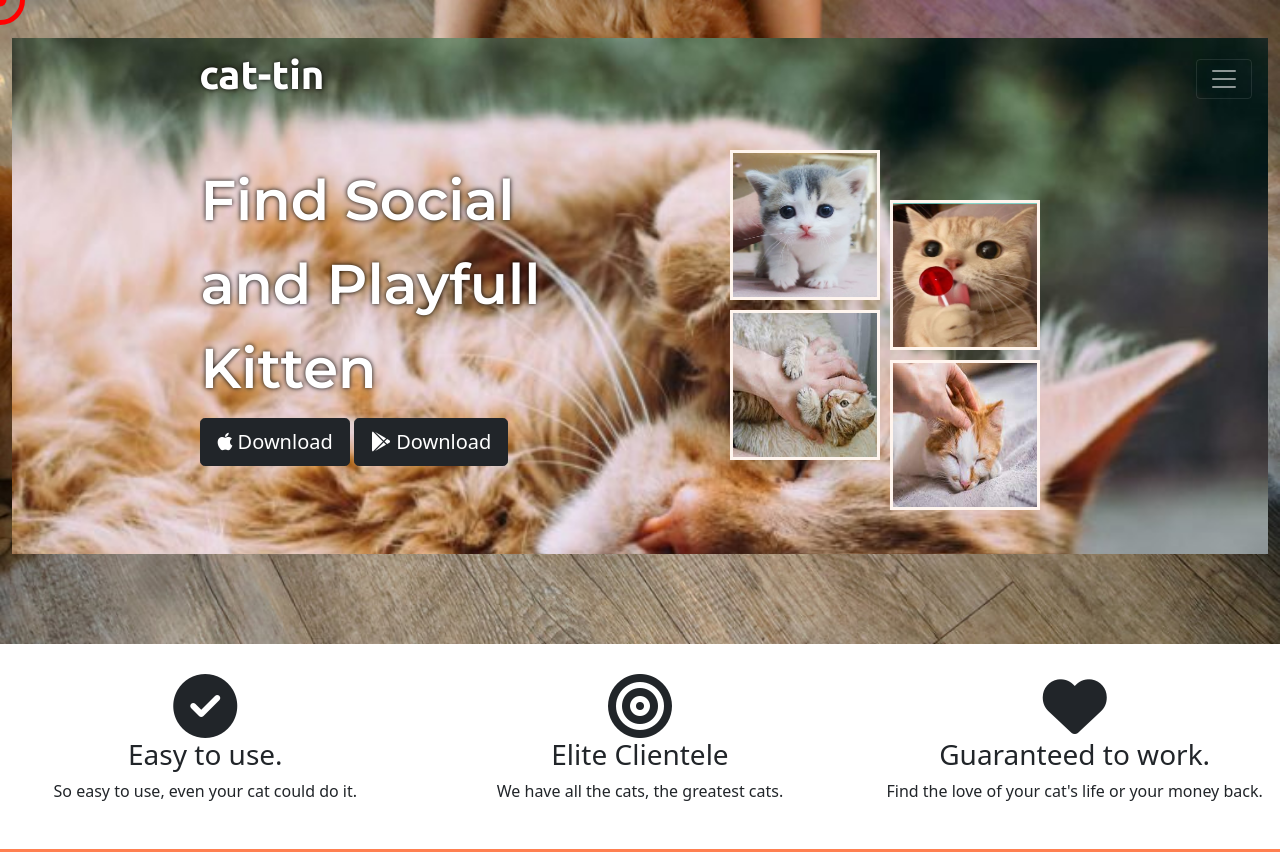
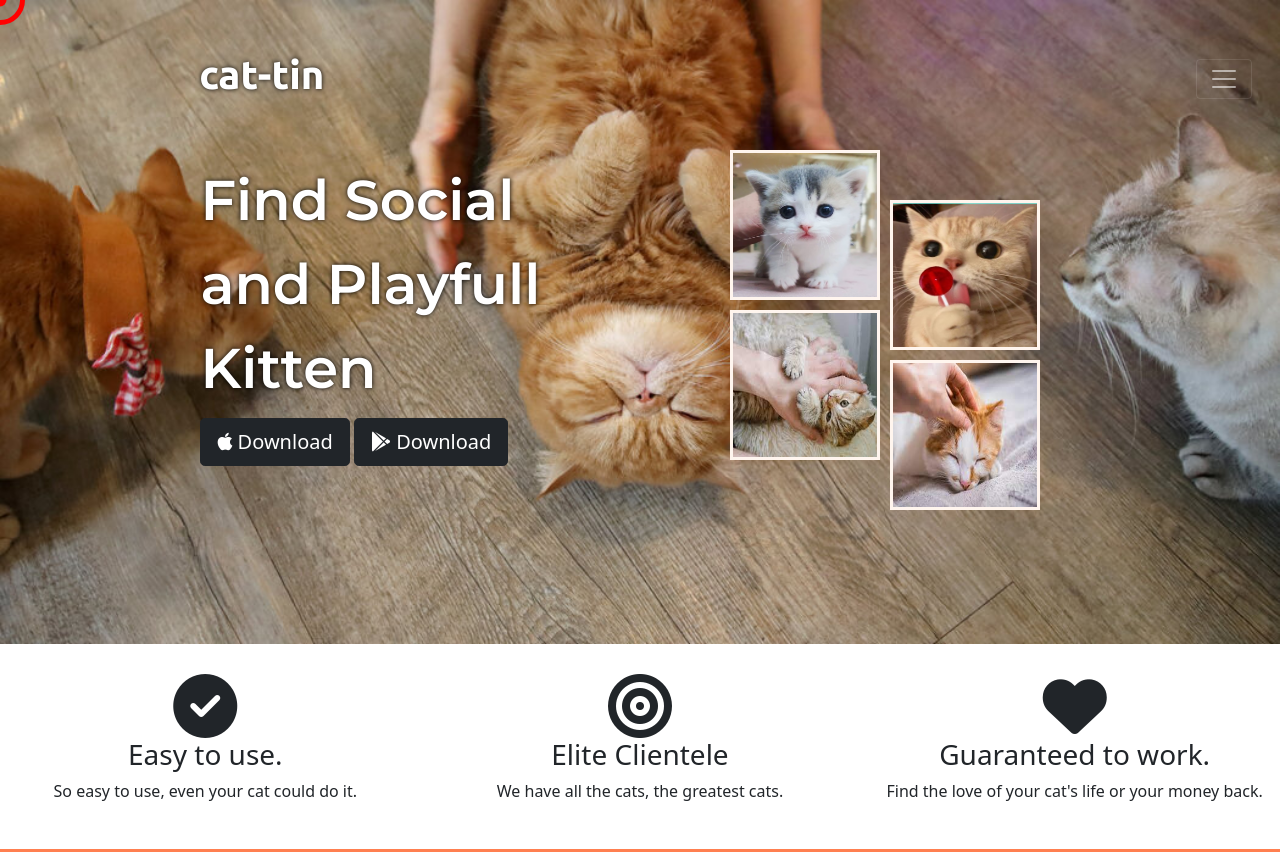
Before and after one commit to salmankhh8/car-tin, a plain HTML site: page index.html in a window 1280 px wide. Shown: the top 852 px of the page. Drawn offline with nearby package versions, Linux system fonts and the light colour scheme.

Commit message:
css commit

```diff
--- a/css/style.css
+++ b/css/style.css
@@ -12,14 +12,6 @@ body{
 h1,h2,h3,h4,h5,h6{
   font-family: 'Montserrat-Bold', sans-serif;
 }
-#title {
-  background-image:url(../images/heading-div.jpg);
-  width: 100%;
-  background-repeat: no-repeat;
-  background-size: cover;
-
-}
-
 
 .navbar-brand{
   padding: 0 14%;
```
